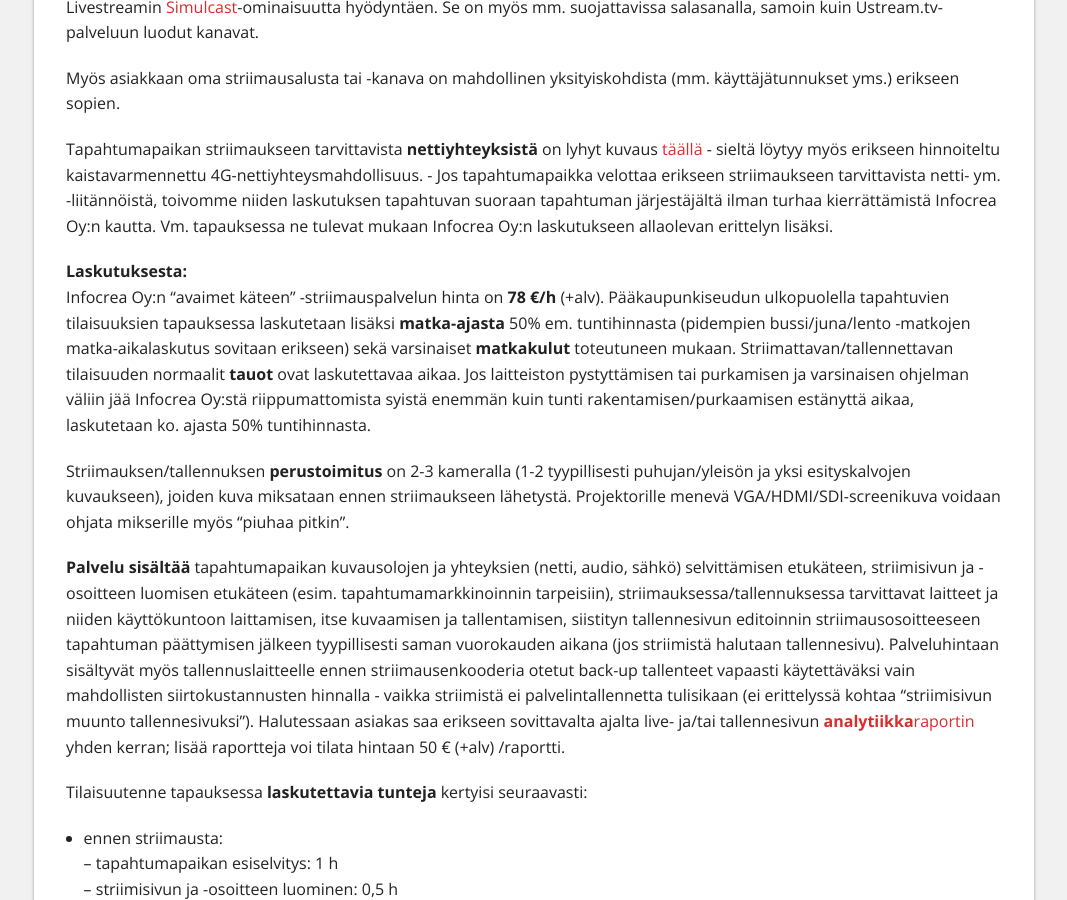
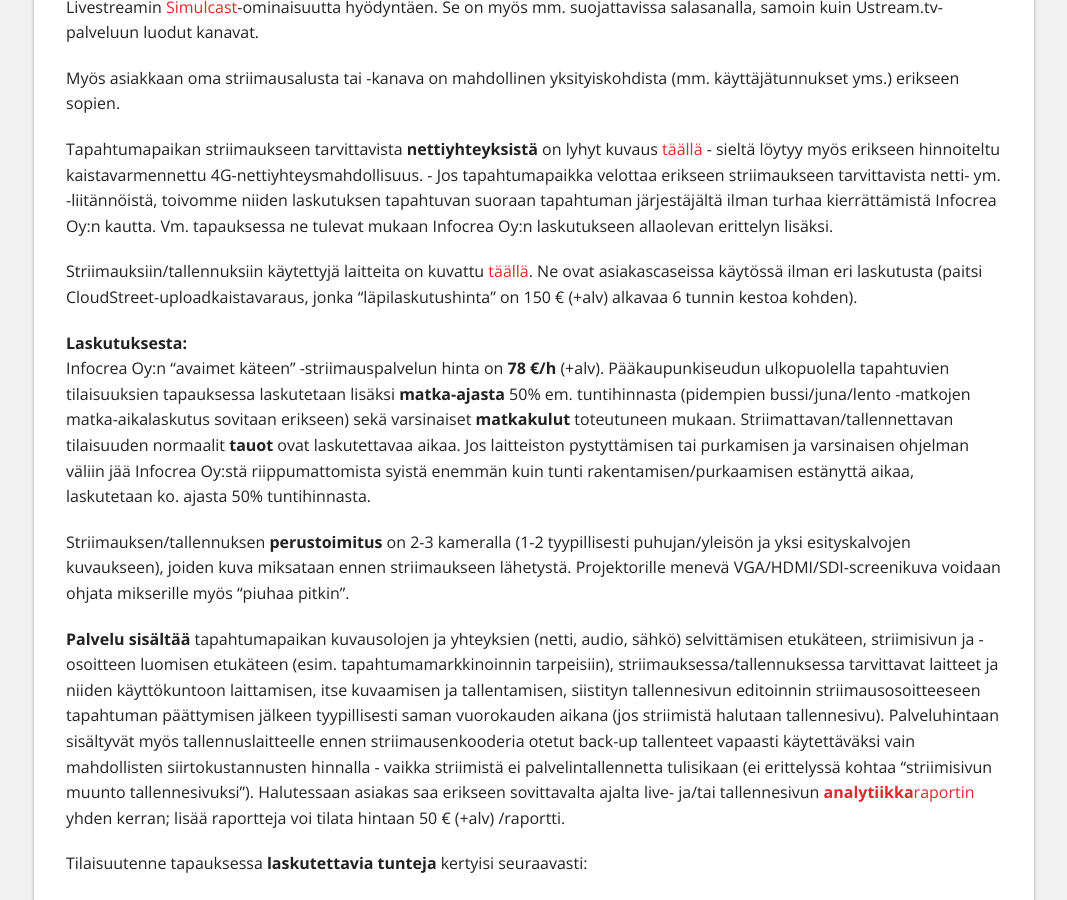
Before and after one commit to Pyppe/infocrea.fi, a Jekyll site: the page built from tarjous.md, in a window 1280 px wide and 900 px high, scrolled down 848 px. Shown: the whole window, without its empty margins (106-1173 px from the left). Built offline with Jekyll 4.4.1, drawn with Linux system fonts in a browser that asks for light colours; nearby versions of some CDN libraries.

Commit message:
Hinnoitteluperusteiden päivitys

```diff
--- a/tarjous.md
+++ b/tarjous.md
@@ -25,6 +25,8 @@ Myös asiakkaan oma striimausalusta tai -kanava on mahdollinen yksityiskohdista
 
 Tapahtumapaikan striimaukseen tarvittavista **nettiyhteyksistä** on lyhyt kuvaus [täällä](http://infocrea.fi/nettiyhteys/) - sieltä löytyy myös erikseen hinnoiteltu kaistavarmennettu 4G-nettiyhteysmahdollisuus. - Jos tapahtumapaikka velottaa erikseen striimaukseen tarvittavista netti- ym. -liitännöistä, toivomme niiden laskutuksen tapahtuvan suoraan tapahtuman järjestäjältä ilman turhaa kierrättämistä Infocrea Oy:n kautta. Vm. tapauksessa ne tulevat mukaan Infocrea Oy:n laskutukseen allaolevan erittelyn lisäksi.
 
+Striimauksiin/tallennuksiin käytettyjä laitteita on kuvattu [täällä](http://www.infocrea.fi/blogi/2018/03/onnistuneen-striimin-resepti/). Ne ovat asiakascaseissa käytössä ilman eri laskutusta (paitsi CloudStreet-uploadkaistavaraus, jonka "läpilaskutushinta" on 150 € (+alv) alkavaa 6 tunnin kestoa kohden).
+
 **Laskutuksesta:**<br>
 Infocrea Oy:n “avaimet käteen” -striimauspalvelun hinta on **78 €/h** (+alv). Pääkaupunkiseudun ulkopuolella tapahtuvien tilaisuuksien tapauksessa laskutetaan lisäksi **matka-ajasta** 50% em. tuntihinnasta (pidempien bussi/juna/lento -matkojen matka-aikalaskutus sovitaan erikseen) sekä varsinaiset **matkakulut** toteutuneen mukaan. Striimattavan/tallennettavan tilaisuuden normaalit **tauot** ovat laskutettavaa aikaa. Jos laitteiston pystyttämisen tai purkamisen ja varsinaisen ohjelman väliin jää Infocrea Oy:stä riippumattomista syistä enemmän kuin tunti rakentamisen/purkaamisen estänyttä aikaa, laskutetaan ko. ajasta 50% tuntihinnasta.
 
```
